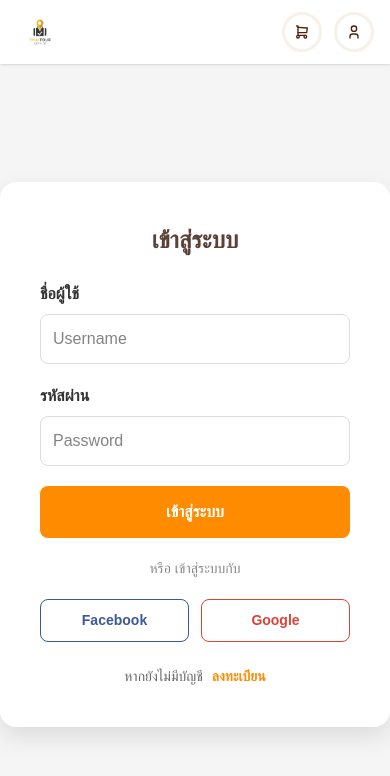
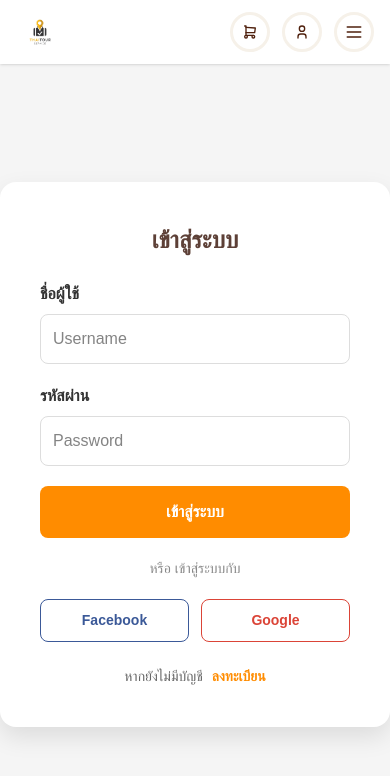
Before and after one commit to psu6810110135/final_porj, a React app in the folder project/frontend/: page /login in a window 390 px wide. Shown: the top 776 px of the page. Built offline with nearby package versions, Linux system fonts and the light colour scheme; the HTML template or start-up script is replaced by a standard one.

Commit message:
fixing the navbar in responsive

```diff
--- a/project/frontend/src/components/Navbar.tsx
+++ b/project/frontend/src/components/Navbar.tsx
@@ -1,5 +1,6 @@
 import { Link, useNavigate } from "react-router-dom";
 import logoImage from "../assets/logo.png";
+import { useState } from "react";
 
 // --- ➕ เพิ่มไอคอน Dashboard สำหรับ Admin ---
 const DashboardIcon = ({ className = "" }: { className?: string }) => (
@@ -88,6 +89,7 @@ interface NavbarProps {
 }
 
 export default function Navbar({ activePage = "home" }: NavbarProps) {
+  const [menuOpen, setMenuOpen] = useState(false);
   const navigate = useNavigate();
   const token = localStorage.getItem("jwt_token");
   const isLoggedIn = !!token;
@@ -138,16 +140,16 @@ export default function Navbar({ activePage = "home" }: NavbarProps) {
           {/* Navigation Links */}
           <div className="hidden md:flex items-center gap-4 lg:gap-6">
             <Link to="/" className={linkClass("home")}>
-              Home
+              หน้าหลัก
             </Link>
             <Link to="/tours" className={linkClass("tours")}>
-              Tours
+              ทัวร์
             </Link>
             <Link to="/about" className={linkClass("about")}>
-              About Us
+              เกี่ยวกับเรา
             </Link>
             <Link to="/contact" className={linkClass("contact")}>
-              Contact
+              ติดต่อเรา
             </Link>
           </div>
 
@@ -184,8 +186,77 @@ export default function Navbar({ activePage = "home" }: NavbarProps) {
                 </button>
               </Link>
             )}
+
+            {/* Mobile menu toggle (after profile buttons) */}
+            <button
+              className="md:hidden w-10 h-10 rounded-full border-3 border-[#F6F1E9] bg-white hover:bg-[#FF8400]/10 flex items-center justify-center p-0 transition-colors"
+              onClick={() => setMenuOpen((prev) => !prev)}
+              aria-label="เปิดเมนู"
+            >
+              <svg
+                xmlns="http://www.w3.org/2000/svg"
+                className="w-5 h-5 text-[#4F200D]"
+                fill="none"
+                viewBox="0 0 24 24"
+                stroke="currentColor"
+                strokeWidth="2"
+              >
+                {menuOpen ? (
+                  <path
+                    strokeLinecap="round"
+                    strokeLinejoin="round"
+                    d="M6 18L18 6M6 6l12 12"
+                  />
+                ) : (
+                  <path
+                    strokeLinecap="round"
+                    strokeLinejoin="round"
+                    d="M4 6h16M4 12h16M4 18h16"
+                  />
+                )}
+              </svg>
+            </button>
           </div>
         </div>
+
+        {/* Mobile dropdown menu */}
+        {menuOpen && (
+          <div className="md:hidden mt-2 pb-3 border-t border-[#F0E8E0]">
+            <div className="flex flex-col gap-2 pt-3">
+              {[
+                {
+                  to: "/",
+                  label: "หน้าหลัก",
+                  key: "home",
+                },
+                {
+                  to: "/tours",
+                  label: "ทัวร์",
+                  key: "tours",
+                },
+                {
+                  to: "/about",
+                  label: "เกี่ยวกับเรา",
+                  key: "about",
+                },
+                {
+                  to: "/contact",
+                  label: "ติดต่อเรา",
+                  key: "contact",
+                },
+              ].map((item) => (
+                <Link
+                  key={item.key}
+                  to={item.to}
+                  onClick={() => setMenuOpen(false)}
+                  className={`px-4 py-2 rounded-xl text-base font-medium transition-colors ${activePage === item.key ? "bg-[#FF8400]/10 text-[#FF8400]" : "text-[#4F200D] hover:bg-[#F6F1E9]"}`}
+                >
+                  {item.label}
+                </Link>
+              ))}
+            </div>
+          </div>
+        )}
       </div>
     </nav>
   );
```
